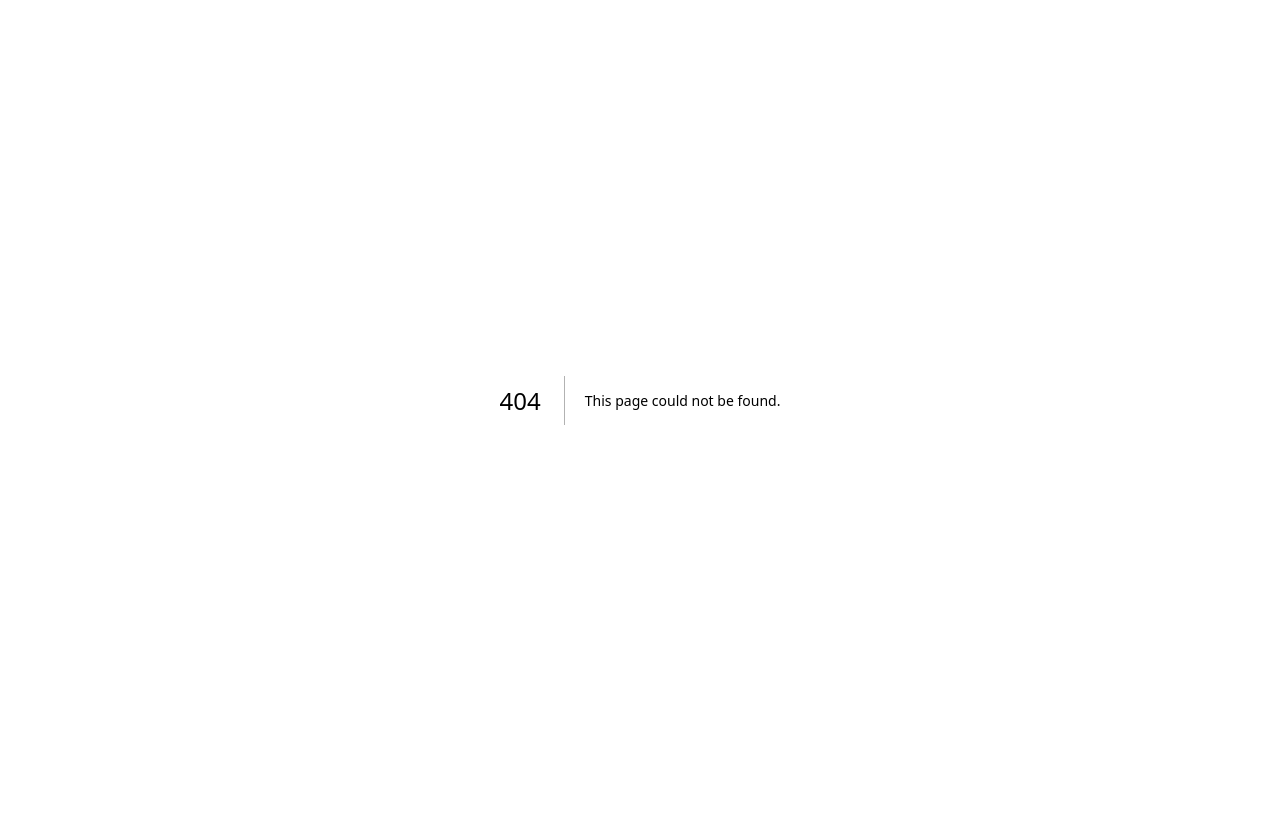
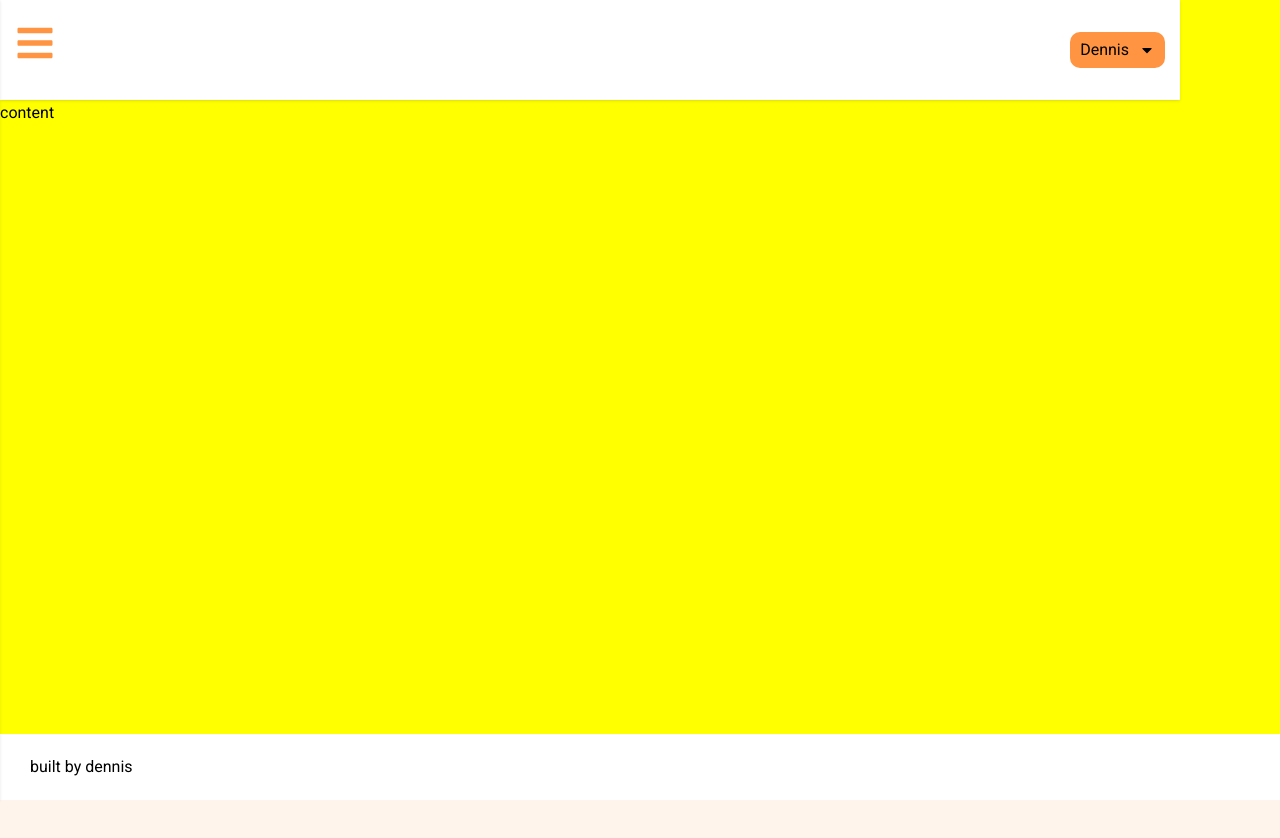
Before and after one commit to devgithinji/portfolio-frontend, a Next.js app: page /admin in a window 1280 px wide. Before the commit this address had no page. Shown: the top 838 px of the page. Built offline with nearby package versions, Linux system fonts and the light colour scheme.

Commit message:
admin dashboard setup

```diff
--- /dev/null
+++ b/pages/admin/index.js
@@ -0,0 +1,93 @@
+import React, {useState} from 'react';
+import {
+    FaBars,
+    FaCaretDown,
+    FaUser,
+    FaPowerOff,
+    FaLock,
+    FaCaretUp,
+    FaTimes,
+    FaHome,
+    FaFileCode,
+    FaFile, FaCog
+} from "react-icons/fa";
+import Link from "next/link";
+
+const Index = () => {
+    const [isNavActive, setNavActive] = useState(false);
+    const [isDropDownActive, setDropDownActive] = useState(false);
+    const showNav = () => {
+        setNavActive(!isNavActive)
+    }
+
+    const showDropDown = () => {
+        setDropDownActive(!isDropDownActive)
+    }
+
+    return (<>
+        <header className="admin-header">
+            <div className="container">
+                <button onClick={() => setNavActive(true)}>
+                    <FaBars/>
+                </button>
+                <div className="account">
+                    <div className="account-btn" onClick={showDropDown}>
+                        Dennis
+                        {isDropDownActive ? <FaCaretUp/> : <FaCaretDown/>}
+                    </div>
+                    <div className={isDropDownActive ? 'account-dropdown active' : 'account-dropdown'}>
+                        <Link href="" className="account-dropdown-link">
+                            <span className="dropdown-icon">
+                                <FaUser/>
+                            </span>
+                            Profile
+                        </Link>
+                        <Link href="" className="account-dropdown-link">
+                            <span className="dropdown-icon">
+                                <FaLock/>
+                            </span>
+                            Change Password
+                        </Link>
+                        <Link href="" className="account-dropdown-link">
+                            <span className="dropdown-icon">
+                                <FaPowerOff/>
+                            </span>
+                            Logout
+                        </Link>
+                    </div>
+                </div>
+            </div>
+        </header>
+        <aside className={isNavActive ? 'admin-nav active' : 'admin-nav'}>
+            <div className="branding">
+                <h1 className="title">Admin</h1>
+                <div className="close-btn" onClick={() => setNavActive(false)}>
+                    <FaTimes/>
+                </div>
+            </div>
+            <div className="links">
+                <Link href="" className="nav-link active">
+                    <FaHome className="link-icon"/> Dashboard
+                </Link>
+                <Link href="" className="nav-link">
+                    <FaFileCode className="link-icon"/> Projects
+                </Link>
+                <Link href="" className="nav-link">
+                    <FaFile className="link-icon"/> Blogs
+                </Link>
+                <Link href="" className="nav-link">
+                    <FaCog className="link-icon"/> Settings
+                </Link>
+            </div>
+        </aside>
+        <div className="admin-content">
+            content
+            <footer className="admin-footer">
+                built by dennis
+            </footer>
+        </div>
+
+    </>);
+};
+
+export default Index;
--- /dev/null
+++ b/styles/admin/admin.css
@@ -0,0 +1,152 @@
+.admin-header .container {
+    height: 100px;
+    position: fixed;
+    top: 0;
+    left: 0;
+    width: 100%;
+    background: var(--white);
+    box-shadow: var(--shadow-1);
+    z-index: 3;
+    display: flex;
+    justify-content: space-between;
+    align-items: center;
+    flex-direction: row;
+}
+
+.admin-header button {
+    color: var(--accent);
+    font-size: 40px;
+}
+
+.account {
+    position: relative;
+    align-self: stretch;
+    display: flex;
+    flex-direction: column;
+    justify-content: center;
+}
+
+.account-btn {
+    display: flex;
+    align-items: center;
+    gap: 10px;
+    background: var(--accent);
+    padding: 5px 10px;
+    border-radius: var(--radius-10);
+}
+
+.account-dropdown {
+    position: absolute;
+    top: 100%;
+    right: 1px;
+    background: var(--white);
+    width: max-content;
+    padding: 5px;
+    margin: 5px;
+    z-index: 4;
+    box-shadow: var(--shadow-2);
+    border-radius: var(--radius-10);
+    display: flex;
+    flex-direction: column;
+    gap: 5px;
+    visibility: hidden;
+    transform: scale(0);
+    transition: var(--transition);
+    transform-origin: top;
+}
+
+.account-dropdown.active {
+    visibility: visible;
+    transform: scale(1);
+}
+
+.account-dropdown-link {
+    display: flex;
+    gap: 5px;
+}
+
+.account-dropdown-link .dropdown-icon {
+    color: var(--accent);
+}
+
+.admin-nav {
+    height: 100vh;
+    position: fixed;
+    left: 0;
+    width: 200px;
+    background: var(--white);
+    box-shadow: var(--shadow-1);
+    z-index: 3;
+    transform: translateX(-100%);
+    transition: var(--transition);
+    display: flex;
+    flex-direction: column;
+    gap: 20px;
+}
+
+.admin-nav.active {
+    transform: translateX(0);
+}
+
+.admin-nav .links {
+    display: flex;
+    flex-direction: column;
+    gap: 20px;
+}
+
+.admin-nav .links .nav-link {
+    display: flex;
+    justify-content: flex-start;
+    gap: 20px;
+    align-items: center;
+    margin-inline: 20px;
+    padding: 5px 10px;
+}
+
+.nav-link.active {
+    background: var(--accent);
+    border-radius: var(--radius-10);
+}
+
+.nav-link.active .link-icon {
+    color: var(--primary-900);
+}
+
+.link-icon {
+    font-size: 20px;
+    color: var(--accent);
+}
+
+.branding {
+    height: 100px;
+    border-bottom: 1px solid var(--accent);
+    display: grid;
+    place-content: center;
+    position: relative;
+}
+
+.branding .close-btn {
+    position: absolute;
+    top: 10px;
+    right: 10px;
+    font-size: 25px;
+    cursor: pointer;
+    color: var(--accent);
+}
+
+.admin-content {
+    padding-block: 100px 80px;
+    min-height: 100vh;
+    position: relative;
+    background: yellow;
+
+}
+
+.admin-footer {
+    position: absolute;
+    bottom: 0;
+    background: var(--white);
+    left: 0;
+    width: 100%;
+    padding: 20px 30px;
+}
--- a/styles/globals.css
+++ b/styles/globals.css
@@ -41,3 +41,6 @@
 @import "responsive.css";
 
 @import "custom-slick.css";
+
+/*admin*/
+@import "admin/admin.css";
```
